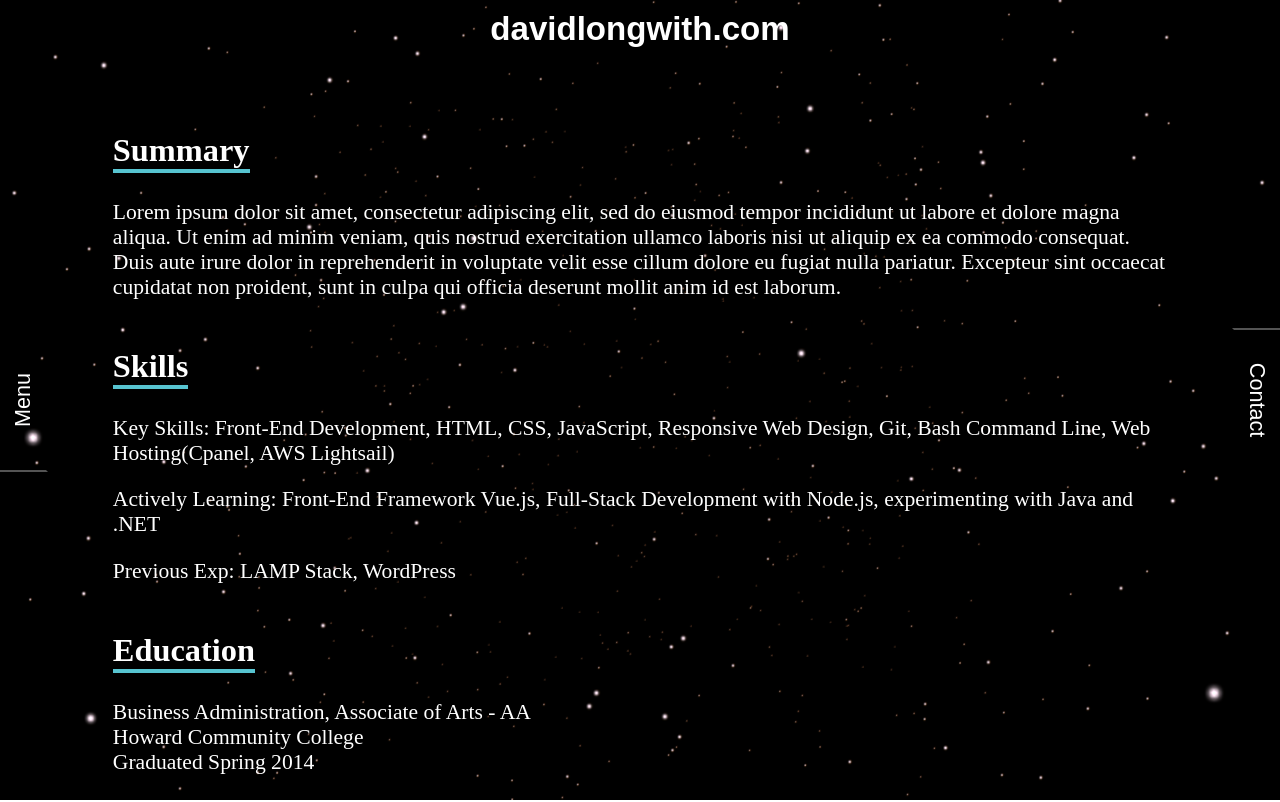
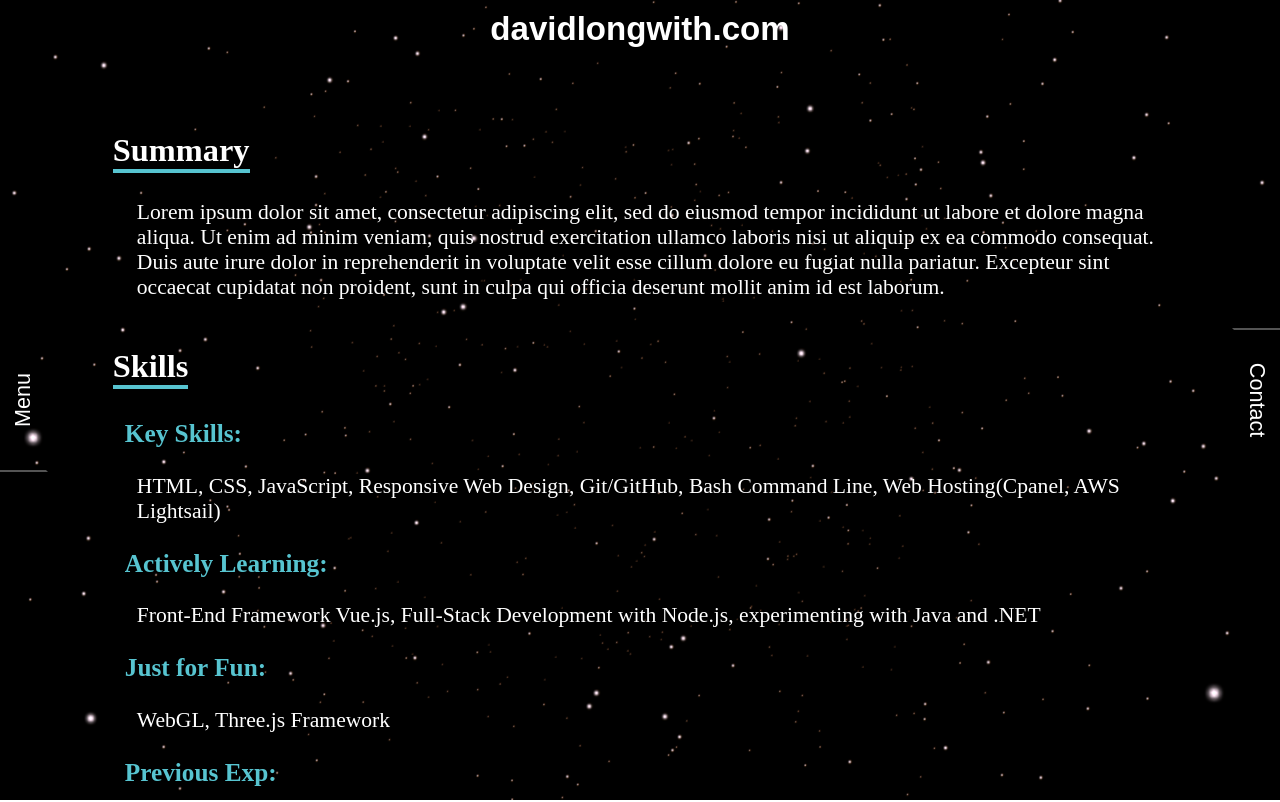
Before and after one commit to davidlongwith/portfolio-mysite-vue, a Vue app: page /about in a window 1280 px wide. Shown: the top 802 px of the page. Built offline with nearby package versions, Linux system fonts and the light colour scheme; a web font is replaced by a local one.

Commit message:
minor updates, about page

```diff
--- a/src/views/About.vue
+++ b/src/views/About.vue
@@ -14,15 +14,20 @@
     </div>
     <div class="content-block">
       <h2>Skills</h2>
+      <h3>Key Skills:</h3>
       <p>
-        Key Skills: Front-End Development, HTML, CSS, JavaScript, Responsive Web
-        Design, Git, Bash Command Line, Web Hosting(Cpanel, AWS Lightsail)
+        HTML, CSS, JavaScript, Responsive Web Design, Git/GitHub, Bash Command
+        Line, Web Hosting(Cpanel, AWS Lightsail)
       </p>
+      <h3>Actively Learning:</h3>
       <p>
-        Actively Learning: Front-End Framework Vue.js, Full-Stack Development
-        with Node.js, experimenting with Java and .NET
+        Front-End Framework Vue.js, Full-Stack Development with Node.js,
+        experimenting with Java and .NET
       </p>
-      <p>Previous Exp: LAMP Stack, WordPress</p>
+      <h3>Just for Fun:</h3>
+      <p>WebGL, Three.js Framework</p>
+      <h3>Previous Exp:</h3>
+      <p>LAMP Stack, WordPress(Genesis Framework, theme development)</p>
     </div>
     <div class="content-block">
       <h2>Education</h2>
@@ -76,6 +81,14 @@ h2 {
   display: inline-block;
   margin-bottom: 5px;
 }
+h3 {
+  color: #57c4d0;
+  font-weight: bold;
+  padding-left: 12px;
+}
+p {
+  padding-left: 24px;
+}
 #resume {
   height: 100px;
 }
```
